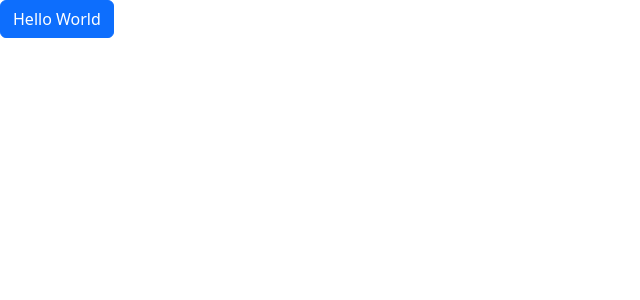
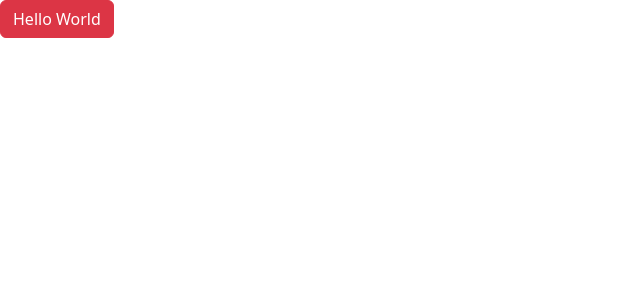
Before and after one commit to redayzarra/study-react, a React (Vite) app: page / in a window 1280 px wide. Shown: the top 300 px of the page, without its empty margins (0-640 px from the left). Built offline with nearby package versions, Linux system fonts and the light colour scheme; the HTML template or start-up script is replaced by a standard one.

Commit message:
Completing button exercise

```diff
--- a/src/App.tsx
+++ b/src/App.tsx
@@ -3,8 +3,8 @@
 function App() {
   return (
     <div>
-      <Button>
-        Hello <span>World</span>
+      <Button color="danger" onClick={() => console.log("Nice!")}>
+        Hello <span> World</span>
       </Button>
     </div>
   );
--- a/src/components/Button.tsx
+++ b/src/components/Button.tsx
@@ -2,10 +2,16 @@
 
 interface Props {
   children: ReactNode;
+  color?: "primary" | "secondary" | "danger";
+  onClick: () => void;
 }
 
-const Button = ({ children }: Props) => {
-  return <div className="btn btn-primary">{children}</div>;
+const Button = ({ children, onClick, color = "primary" }: Props) => {
+  return (
+    <button className={"btn btn-" + color} onClick={onClick}>
+      {children}
+    </button>
+  );
 };
 
 export default Button;
```
